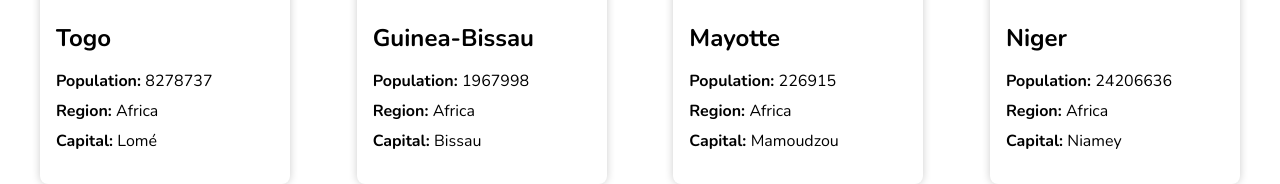
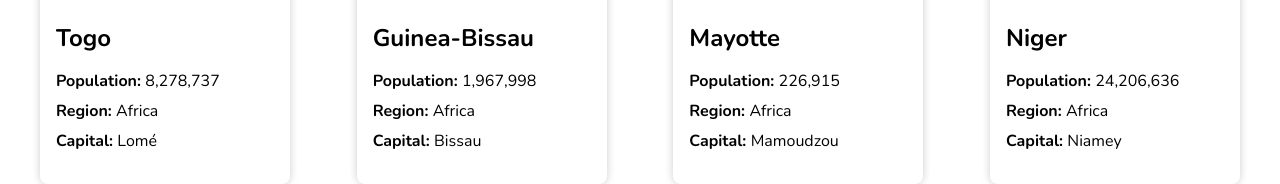
Before and after one commit to error073035/The-Countries-Project, a React (Vite) app: page / in a window 1280 px wide. Shown: the part 396-580 px from the top of the page. Built offline with nearby package versions, Linux system fonts and the light colour scheme.

Commit message:
search feature added

```diff
--- a/App.jsx
+++ b/App.jsx
@@ -5,17 +5,21 @@ import "./App.css";
 import Search from "./components/Search";
 import Filter from "./components/Filter";
 import CountriesCardContainer from "./components/CountriesCardContainer";
+import { useState } from "react";
+
 
 export default function App() {
+    const [query, setQuery] = useState("");
+
   return (
     <>
       <Header />
       <main>
         <div className="search-filter-container">
-          <Search />
+          <Search setQuery={setQuery} />
           <Filter />
         </div>
-        <CountriesCardContainer />
+        <CountriesCardContainer query={query} />
       </main>
     </>
   );
--- a/components/CountriesCardContainer.jsx
+++ b/components/CountriesCardContainer.jsx
@@ -1,12 +1,24 @@
 import React from "react";
 import CountryCard from "./CountryCard";
 import CountriesData from "./../CountriesData";
+import { useState } from "react";
 // console.log(CountriesData);
 
-export default function CountriesCardContainer() {
-  const CountriesArray = CountriesData.map((country)=> {
-   return <CountryCard key={country.name.common} name={country.name.common} population={country.population} region={country.region} capital={country.capital} flags={country.flags.svg} />
-  })
+export default function CountriesCardContainer({ query }) {
+  const CountriesArray = CountriesData.filter((country) => {
+    return country.name.common.includes(query);
+  }).map((country) => {
+    return (
+      <CountryCard
+        key={country.name.common}
+        name={country.name.common}
+        population={country.population.toLocaleString()}
+        region={country.region}
+        capital={country.capital?.[0]}
+        flags={country.flags.svg}
+      />
+    );
+  });
   // console.log(CountriesArray);
 
   return <div className="countries-container">{CountriesArray}</div>;
--- a/components/Search.jsx
+++ b/components/Search.jsx
@@ -1,10 +1,14 @@
 import React from "react";
 
-export default function Search() {
+export default function Search({ setQuery }) {
   return (
     <div className="search-container">
       <i className="fa-solid fa-magnifying-glass" />
-      <input type="text" placeholder="Search for a country..." />
+      <input
+        type="text"
+        placeholder="Search for a country..."
+        onChange={(e) => setQuery(e.target.value.toLowerCase())}
+      />
     </div>
   );
 }
```
